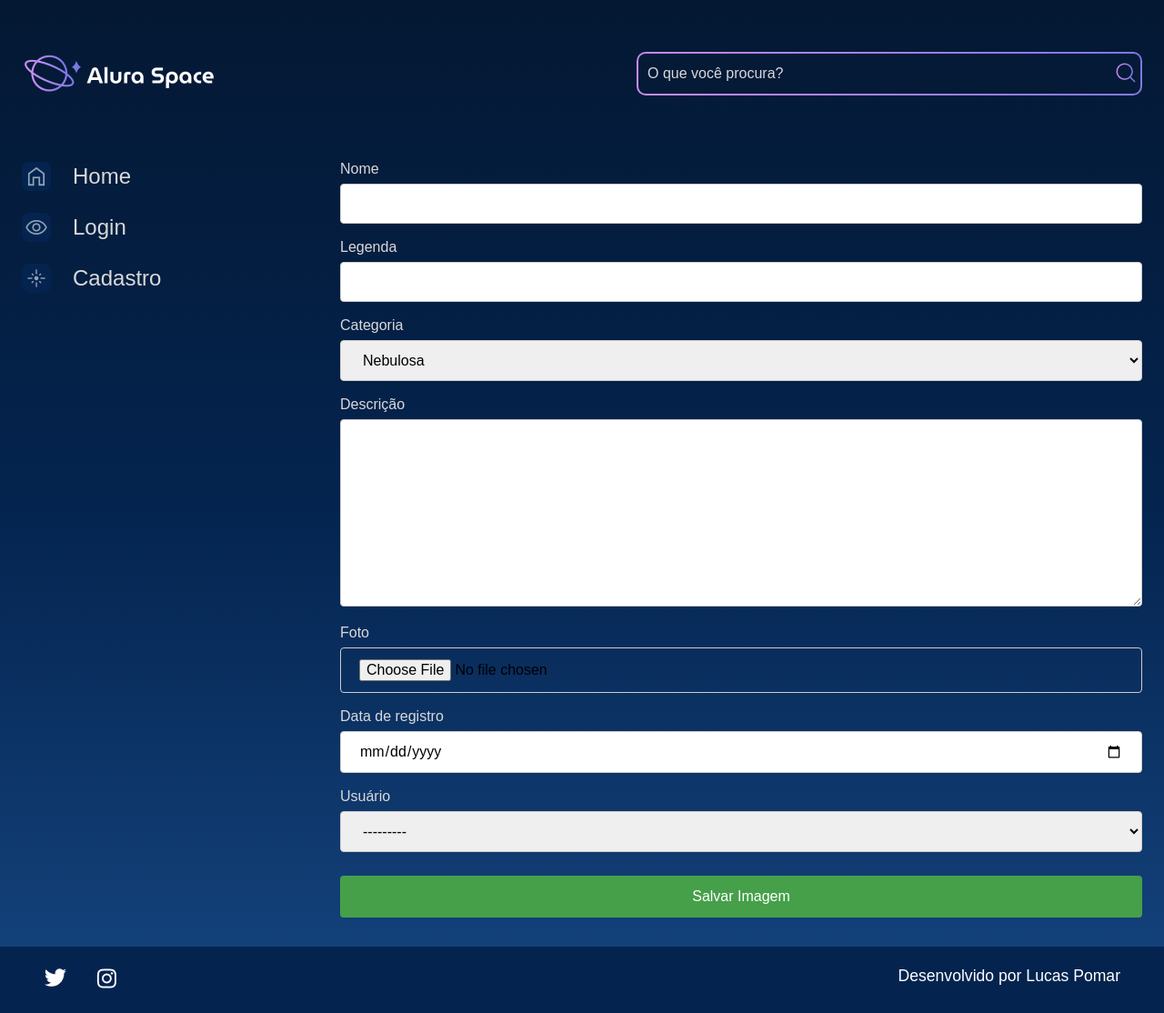
After one commit to Lukemil1000/AluraSpace, a Django app: page /nova_imagem in a window 1280 px wide. The commit adds this page. Shown: the whole page at 91% size. Run offline with Django 4.2, Linux system fonts and the light colour scheme.

Commit message:
nova imagem form page

```diff
--- a/templates/partials/_menu.html
+++ b/templates/partials/_menu.html
@@ -20,7 +20,13 @@
                 <a href="{% url 'cadastro' %}"><img src='{% static "/assets/ícones/1x/Novas - inativo.png" %}'> Cadastro</a>
             {% endif %}
         {% else %}
+            {% if request.resolver_match.url_name == "nova_imagem" %}
+                <a href="{% url 'nova_imagem' %}"><img src='{% static "/assets/ícones/1x/Novas - ativo.png" %}'> Nova Imagem</a>
+            {% else %}
+                <a href="{% url 'nova_imagem' %}"><img src='{% static "/assets/ícones/1x/Novas - inativo.png" %}'> Nova Imagem</a>
+            {% endif %}
             <a href="{% url 'logout' %}"><img src='{% static "/assets/ícones/1x/Surpreenda-me - inativo.png" %}'> Sair</a>
         {% endif %}
+
     </nav>
 </section>
--- /dev/null
+++ b/templates/usuarios/nova_imagem.html
@@ -0,0 +1,21 @@
+{% extends "galeria/base.html" %}
+{% load static %}
+
+{% block content %}
+    <section class="login" style="margin-left: 5em">
+        <form action="{% url 'nova_imagem' %}" method="POST">
+            {% csrf_token %}
+            <div class="row">
+                {% for field in form.visible_fields %}
+                <div class="col-12 col-lg-12" style="margin-bottom: 10px;">
+                    <label for="{{ field.id_for_label }}" style="color:#D9D9D9; margin-bottom: 5px;"><b>{{ field.label }}</b></label>
+                    {{ field }}
+                </div>
+                {% endfor %}
+                <div class="col-12 text-center">
+                    <button class="btn" style="padding: top 5px;" type="submit">Salvar Imagem</button>
+                </div>
+            </div>
+        </form>
+    </section>
+{% endblock content %}
--- a/usuarios/forms.py
+++ b/usuarios/forms.py
@@ -1,4 +1,5 @@
 from django import forms
+from galeria.models import Fotografia
 
 class LoginForms(forms.Form):
 
@@ -95,3 +96,29 @@ class CadastroForms(forms.Form):
                 raise forms.ValidationError('Senhas não são iguais')
             else:
                 return senha_2
+
+class FotografiaForms(forms.ModelForm):
+    class Meta:
+        model = Fotografia
+        exclude = ['publicada',]
+        labels = {
+            'descricao':'Descrição',
+            'data_fotografia': 'Data de registro',
+            'usuario': 'Usuário',
+        }
+
+        widgets = {
+            'nome': forms.TextInput(attrs={'class':'form-control'}),
+            'legenda': forms.TextInput(attrs={'class':'form-control'}),
+            'categoria': forms.Select(attrs={'class':'form-control'}),
+            'descricao': forms.Textarea(attrs={'class':'form-control'}),
+            'foto': forms.FileInput(attrs={'class':'form-control'}),
+            'data_fotografia': forms.DateInput(
+                format = '%d/%m/%Y',
+                attrs={
+                    'type':'date',
+                    'class':'form-control'
+                }
+            ),
+            'usuario': forms.Select(attrs={'class':'form-control'}),
+        }
--- a/usuarios/urls.py
+++ b/usuarios/urls.py
@@ -1,8 +1,9 @@
 from django.urls import path
-from usuarios.views import login, cadastro, logout
+from usuarios.views import login, cadastro, logout, nova_imagem
 
 urlpatterns = [
     path('login', login, name='login'),
     path('cadastro', cadastro, name='cadastro'),
-    path('logout', logout, name='logout')
+    path('logout', logout, name='logout'),
+    path('nova_imagem', nova_imagem, name='nova_imagem')
 ]
--- a/usuarios/views.py
+++ b/usuarios/views.py
@@ -1,7 +1,7 @@
 from django.shortcuts import render, redirect
 from django.contrib.auth.models import User
 from django.contrib import auth, messages
-from usuarios.forms import LoginForms, CadastroForms
+from usuarios.forms import LoginForms, CadastroForms, FotografiaForms
 
 # Create your views here.
 
@@ -55,3 +55,7 @@ def logout(request):
     auth.logout(request)
     messages.success(request, "Usuário deslogado com sucesso!")
     return redirect("login")
+
+def nova_imagem(request):
+    form = FotografiaForms
+    return render(request, "usuarios/nova_imagem.html", {"form": form})
```
